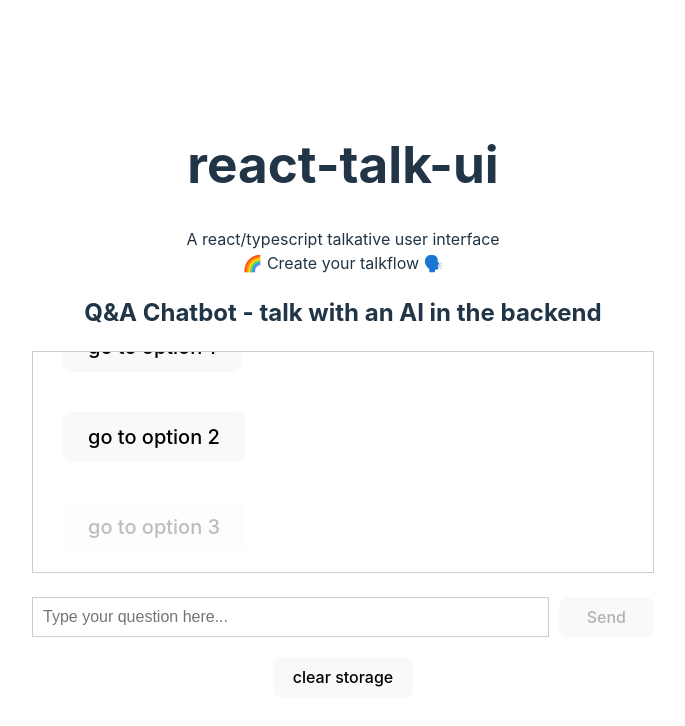
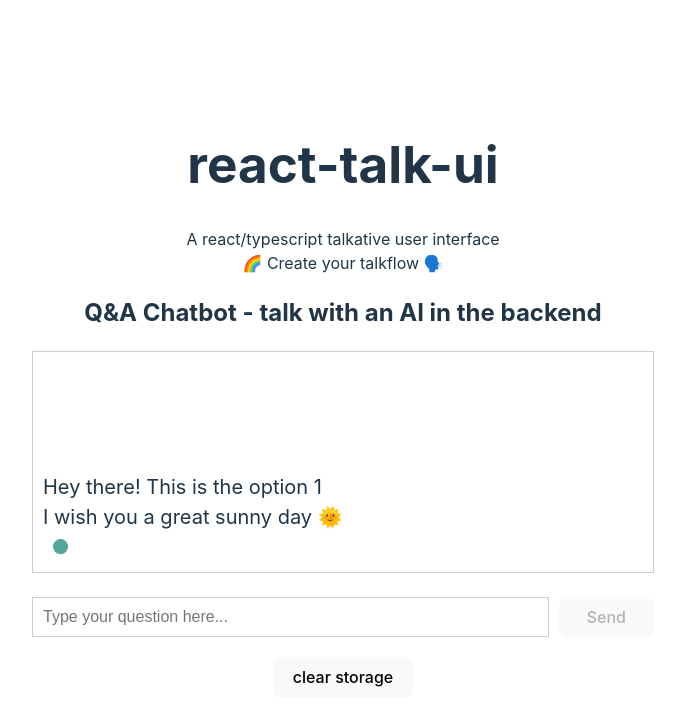
Before and after one commit to Damianofds/react-talky-ui, a React (Vite) app: page / in a window 1280 px wide. Shown: the top 726 px of the page, without its empty margins (297-982 px from the left). Built offline with nearby package versions, Linux system fonts and the light colour scheme.

Commit message:
implementation of Q&A mode in new COnversation Box

```diff
--- a/src/TalkUI.tsx
+++ b/src/TalkUI.tsx
@@ -16,12 +16,9 @@ const TalkUI: React.FC<TalkUIProps> = ({  }) => {
         setNewMessageType(msgType);
     };
 
-    console.log("--1-> " + newMessage);
-    console.log("--2-> " + newMessageType);
-
     return (
         <>
-            <ConversationBox jsonUrl='/conversation-button.json' chatHeight='200px' chatWidth='90vw' aiMessage={newMessage} aiMessageType={newMessageType}/>
+            <ConversationBox jsonUrl='/conversation-option1.json' chatHeight='200px' chatWidth='90vw' aiMessage={newMessage} aiMessageType={newMessageType}/>
             <br/>
             <TalkInput messageHandler={handleNewMessage} />
         </>
--- a/src/components/ConversationBox.tsx
+++ b/src/components/ConversationBox.tsx
@@ -5,6 +5,7 @@ import { ConversationItemConfig, TextItemConfig } from './conversation-items/Con
 import AudioItem from './conversation-items/AudioItem';
 import TextItem, { WORD_DELAY } from './conversation-items/TextItem';
 import ButtonItem from './conversation-items/ButtonItem';
+import InputItem from './conversation-items/InputItem';
 
 interface ConversationBoxProps {
     jsonUrl: string;
@@ -14,7 +15,7 @@ interface ConversationBoxProps {
     aiMessageType?: 'question' | 'answer' | 'notype';
 }
 
-const ConversationBox: React.FC<ConversationBoxProps> = ({ jsonUrl, chatHeight, chatWidth }) => {
+const ConversationBox: React.FC<ConversationBoxProps> = ({ jsonUrl, chatHeight, chatWidth, aiMessage, aiMessageType }) => {
     const [currentJsonUrl, setCurrentJsonUrl] = useState(jsonUrl);
     const [isInitialized, setInitialized] = useState(false);
     const [renderedComponents, setRenderedComponents] = useState<ConversationItemConfig[]>([]);
@@ -79,12 +80,22 @@ const ConversationBox: React.FC<ConversationBoxProps> = ({ jsonUrl, chatHeight,
         }
     }, [components, currentSentenceIndex]);
 
+    useEffect(() => {
+        setCurrentSentenceIndex(0);
+        const item = {id: "qa-" + Date.now(), text: aiMessage, type: aiMessageType=='question' ? 'input' :  'text'} as TextItemConfig
+        setComponents([item])
+        console.log(item);
+        setShowLoader(prev => !prev);
+    },[aiMessage]);
+
     const renderComponent = (component: ConversationItemConfig) => {
         switch (component.type) {
             case 'audio':
             return <AudioItem key={component.id} id={component.id} audioUrl={component.audioUrl} audioName={component.audioName} />;
             case 'text':
             return <TextItem key={component.id} id={component.id} words={component.text} />;
+            case 'input':
+            return <InputItem key={component.id} id={component.id} words={component.text} />;
             case 'button':
             return <ButtonItem key={component.id} id={component.id}  conversationUrl={component.conversationUrl} buttonLabel={component.buttonLabel}/>;
             default:
--- a/src/components/InputBox.tsx
+++ b/src/components/InputBox.tsx
@@ -2,7 +2,7 @@ import React, { useEffect, useState } from 'react';
 
 const API_URL = 'http://localhost:5678/webhook/9fb54256-f38b-4992-94e5-432cde55075d';
 
-const TEST_API_URL = 'http://localhost:5678/webhook-test/9fb54256-f38b-4992-94e5-432cde55075d';
+// const TEST_API_URL = 'http://localhost:5678/webhook-test/9fb54256-f38b-4992-94e5-432cde55075d';
 
 interface InputBoxProps {
     messageHandler: (newMessage: string, newMessageType: 'question' | 'answer') => void;
--- /dev/null
+++ b/src/components/conversation-items/InputItem.tsx
@@ -0,0 +1,20 @@
+interface TextItemProps {
+    id: string;
+    words: string;
+}
+
+const InputItem: React.FC<TextItemProps> = ({ words }) => {
+
+    return (<div style={{
+                            // textAlign:"right",
+                            maxWidth: '50%',
+                            marginLeft: '50%',
+                            backgroundColor: '#4ea699',
+                            borderRadius: '20px',
+                            padding: '10px',
+                            paddingLeft: '20px'
+                        }}
+                    key={""+Date.now}>{words}</div>);
+}
+
+export default InputItem;
```
Also changed, not shown: src/components/conversation-items/ConversationalItemsConfig.tsx (+7 -2 lines).
